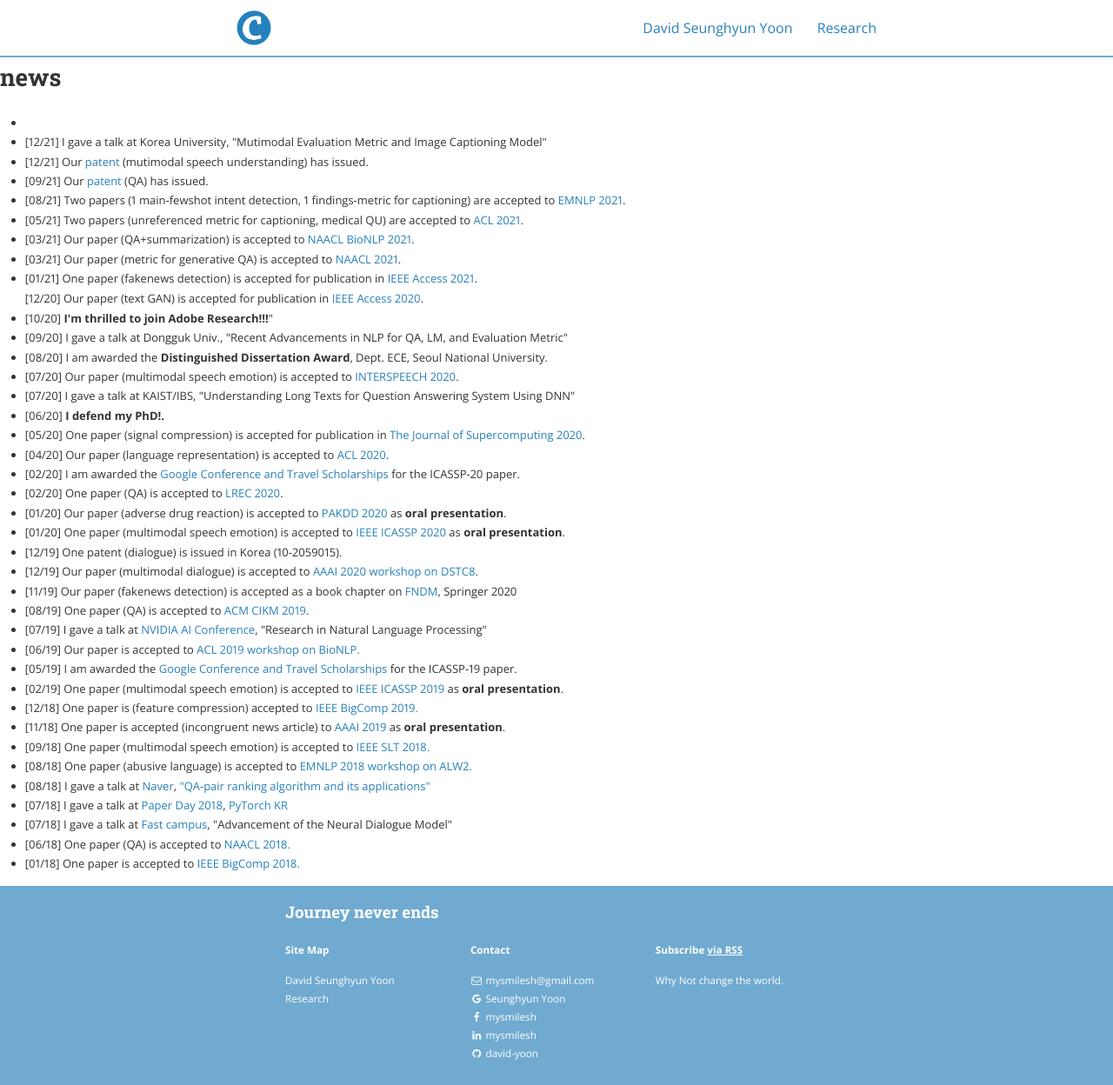
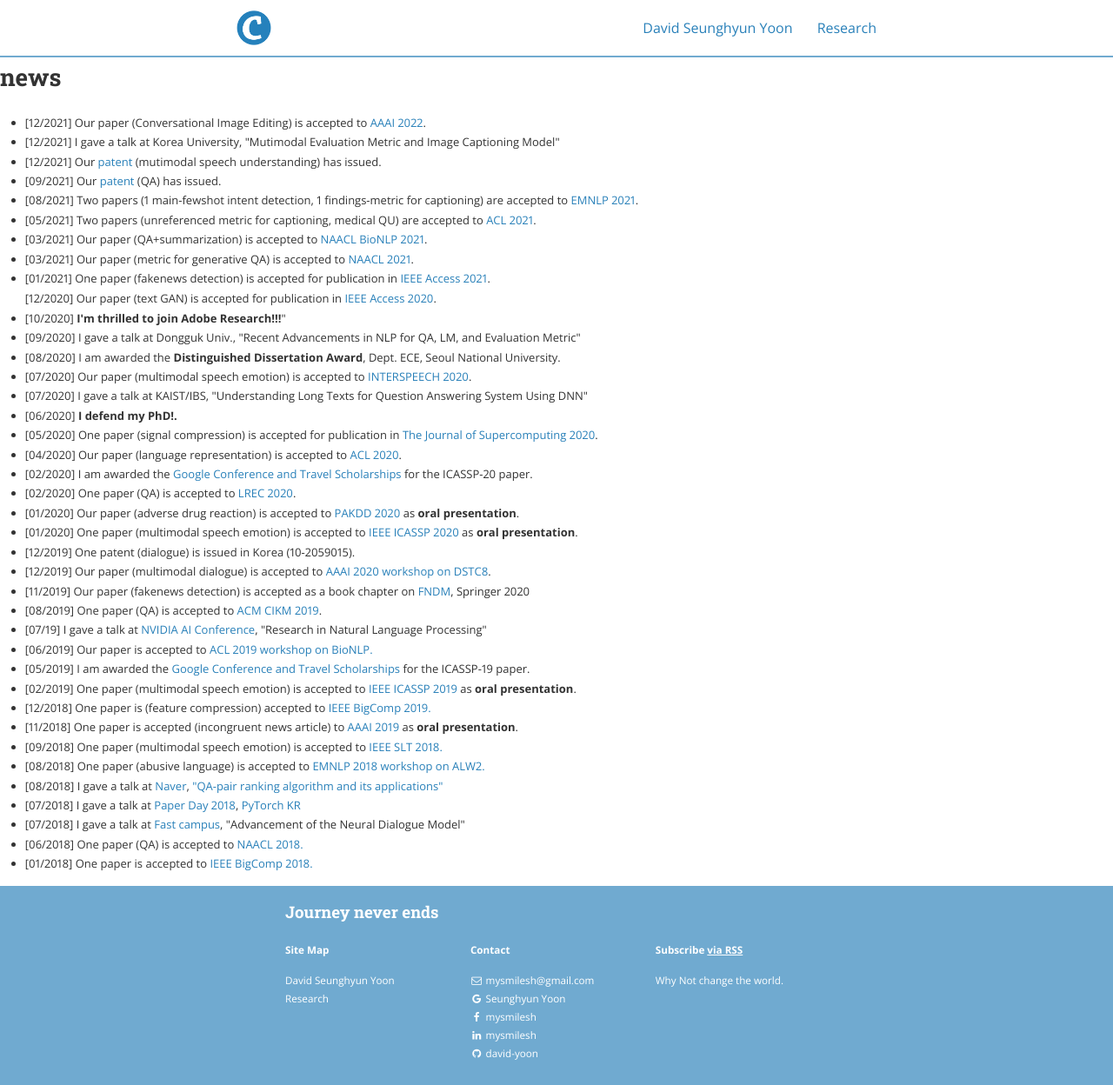
Before and after one commit to david-yoon/david-yoon.github.io, a Jekyll site: the page built from news.html, in a window 1280 px wide. Shown: the whole page at 87% size. Built offline with Jekyll 4.4.1, drawn with Linux system fonts in a browser that asks for light colours; nearby versions of some CDN libraries.

```diff
--- a/news.html
+++ b/news.html
@@ -9,103 +9,106 @@ layout: default
 <ul style="line-height:1.4em">
   <font size="2">
   <li>
+	[12/2021]
+	Our paper (Conversational Image Editing) is accepted to <a href="https://aaai.org/Conferences/AAAI-22/">AAAI 2022</a>.
+  </li>
   <li>
-	[12/21]
+	[12/2021]
 	I gave a talk at Korea University,
 		"Mutimodal Evaluation Metric and Image Captioning Model"
   </li>
   <li>
-	[12/21]
+	[12/2021]
 	Our <a href="https://patents.google.com/patent/US20210050033A1/en?oq=US20210050033A1">patent</a> (mutimodal speech understanding) has issued.
   </li>
   <li>
-	[09/21]
+	[09/2021]
 	Our <a href="https://patents.google.com/patent/US11113323B2/en?oq=US11113323B2">patent</a> (QA) has issued.
   </li>
   <li>
-	[08/21]
+	[08/2021]
 	Two papers (1 main-fewshot intent detection, 1 findings-metric for captioning) are accepted to <a href="https://2021.emnlp.org/">EMNLP 2021</a>.
   </li>
   <li>
-	[05/21]
+	[05/2021]
 	Two papers (unreferenced metric for captioning, medical QU) are accepted to <a href="https://2021.aclweb.org/">ACL 2021</a>.
   </li>
   <li>
-	[03/21]
+	[03/2021]
 	Our paper (QA+summarization) is accepted to <a href="https://aclweb.org/aclwiki/BioNLP_Workshop/">NAACL BioNLP 2021</a>.
   </li>
   <li>
-	[03/21]
+	[03/2021]
 	Our paper (metric for generative QA) is accepted to <a href="https://2021.naacl.org/">NAACL 2021</a>.
   </li>
   <li>
-	[01/21]
+	[01/2021]
 	One paper (fakenews detection) is accepted for publication in <a href="https://ieeeaccess.ieee.org/">IEEE Access 2021</a>.
   </li>
-	[12/20]
+	[12/2020]
 	Our paper (text GAN) is accepted for publication in <a href="https://ieeeaccess.ieee.org/">IEEE Access 2020</a>.
   </li>
   <li>
-  [10/20] <strong>I'm thrilled to join Adobe Research!!!</strong>"
+  [10/2020] <strong>I'm thrilled to join Adobe Research!!!</strong>"
   </li>
   <li>
-	[09/20]
+	[09/2020]
     I gave a talk at Dongguk Univ., "Recent Advancements in NLP for QA, LM, and Evaluation Metric"
   </li>
   <li>
-	[08/20]
+	[08/2020]
     I am awarded the <strong>Distinguished Dissertation Award</strong>, Dept. ECE, Seoul National University.
   </li>
   <li>
-	[07/20]
+	[07/2020]
 	Our paper (multimodal speech emotion) is accepted to <a href="http://www.interspeech2020.org/">INTERSPEECH 2020</a>.
   </li>
   <li>
-	[07/20]
+	[07/2020]
     I gave a talk at KAIST/IBS, "Understanding Long Texts for Question Answering System Using DNN"
   </li>
   <li>
-	[06/20]
+	[06/2020]
       <strong>I defend my PhD!.</strong>
   </li>
   <li>
-	[05/20]
+	[05/2020]
 	One paper (signal compression) is accepted for publication in <a href="https://www.springer.com/journal/11227?gclid=EAIaIQobChMIrJqOzti96QIVBhdgCh1UVAn_EAAYASAAEgLwp_D_BwE">The Journal of Supercomputing 2020</a>.
   </li>
   <li>
-	[04/20]
+	[04/2020]
 	Our paper (language representation) is accepted to <a href="https://acl2020.org/">ACL 2020</a>.
   </li>
   <li>
-	[02/20]
+	[02/2020]
 	I am awarded the <a href="https://buildyourfuture.withgoogle.com/scholarships/google-travel-and-conference-grants/#!?detail-content-tabby_activeEl=overview">Google Conference and Travel Scholarships</a> for the ICASSP-20 paper.
   </li>
   <li>
-	[02/20]
+	[02/2020]
 	One paper (QA) is accepted to <a href="https://lrec2020.lrec-conf.org/">LREC 2020</a>.
   </li>
   <li>
-	[01/20]
+	[01/2020]
 	Our paper (adverse drug reaction) is accepted to <a href="https://pakdd2020.org/">PAKDD 2020</a> as <strong>oral presentation</strong>.
   </li>
   <li>
-	[01/20]
+	[01/2020]
 	One paper (multimodal speech emotion) is accepted to <a href="https://2020.ieeeicassp.org/">IEEE ICASSP 2020</a> as <strong>oral presentation</strong>.
   </li>
   <li>
-	[12/19]
+	[12/2019]
 	One patent (dialogue) is issued in Korea (10-2059015).
   </li>
     <li>
-	[12/19]
+	[12/2019]
 	Our paper (multimodal dialogue) is accepted to <a href="https://sites.google.com/dstc.community/dstc8/">AAAI 2020 workshop on DSTC8</a>.
   </li>
   <li>
-	[11/19]
+	[11/2019]
 	Our paper (fakenews detection) is accepted as a book chapter on <a href="https://www.springer.com/gp/book/9783030426989">FNDM</a>, Springer 2020
   </li>
   <li>
-	[08/19]
+	[08/2019]
 	One paper (QA) is accepted to <a href="http://www.cikm2019.net/">ACM CIKM 2019</a>.
   </li>
   <li>
@@ -114,53 +117,53 @@ layout: default
 		"Research in Natural Language Processing"
   </li>
   <li>
-	[06/19]
+	[06/2019]
 	Our paper is accepted to <a href="http://www.acl2019.org/EN/workshops.xhtml/">ACL 2019 workshop on BioNLP.</a>
   </li>
   <li>
-	[05/19]
+	[05/2019]
 	I am awarded the <a href="https://buildyourfuture.withgoogle.com/scholarships/google-travel-and-conference-grants/#!?detail-content-tabby_activeEl=overview">Google Conference and Travel Scholarships</a> for the ICASSP-19 paper.
   </li>
   <li>
-	[02/19]
+	[02/2019]
 	One paper (multimodal speech emotion) is accepted to <a href="https://2019.ieeeicassp.org/">IEEE ICASSP 2019</a> as <strong>oral presentation</strong>.
   	</li>
 	<li>
-	[12/18]
+	[12/2018]
 	One paper is (feature compression) accepted to <a href="http://www.bigcomputing.org/">IEEE BigComp 2019.</a>
   </li>
 	<li>
-	[11/18]
+	[11/2018]
 	One paper is accepted (incongruent news article) to <a href="https://aaai.org/Conferences/AAAI-19/">AAAI 2019</a> as <strong>oral presentation</strong>.
   </li>
   <li>
-	[09/18]
+	[09/2018]
 	One paper (multimodal speech emotion) is accepted to <a href="http://www.slt2018.org/">IEEE SLT 2018.</a>
   </li>
   <li>
-	[08/18]
+	[08/2018]
 	One paper (abusive language) is accepted to <a href="http://emnlp2018.org/program/workshops/">EMNLP 2018 workshop on ALW2.</a>
   </li>
   <li>
-	[08/18]
+	[08/2018]
 	I gave a talk at <a href="https://www.navercorp.com/en/">Naver</a>,
 		<a href="https://youtu.be/ir-AqEaCn7Y">"QA-pair ranking algorithm and its applications"</a>
   </li>
   <li>
-	[07/18]
+	[07/2018]
 	I gave a talk at <a href="https://www.youtube.com/playlist?list=PLpnJjnJBNxUMFwlC0Wjm51FJZDXbyP4ad">Paper Day 2018</a>,
 		<a href="https://www.facebook.com/groups/PyTorchKR/">PyTorch KR</a>
   </li>
   <li>
-	[07/18]
+	[07/2018]
 	I gave a talk at <a href="https://www.fastcampus.co.kr/data_camp_lab/">Fast campus</a>, "Advancement of the Neural Dialogue Model"
   </li>
   <li>
-	[06/18]
+	[06/2018]
 	One paper (QA) is accepted to <a href="https://naacl2018.wordpress.com/2018/03/02/list-of-accepted-papers/">NAACL 2018.</a>
   </li>
   <li>
-	[01/18]
+	[01/2018]
 	One paper is accepted to <a href="http://www.bigcomputing.org/">IEEE BigComp 2018.</a>
   </li>
 </ul>
```
Also changed, not shown: index.html (+21 -14 lines).
